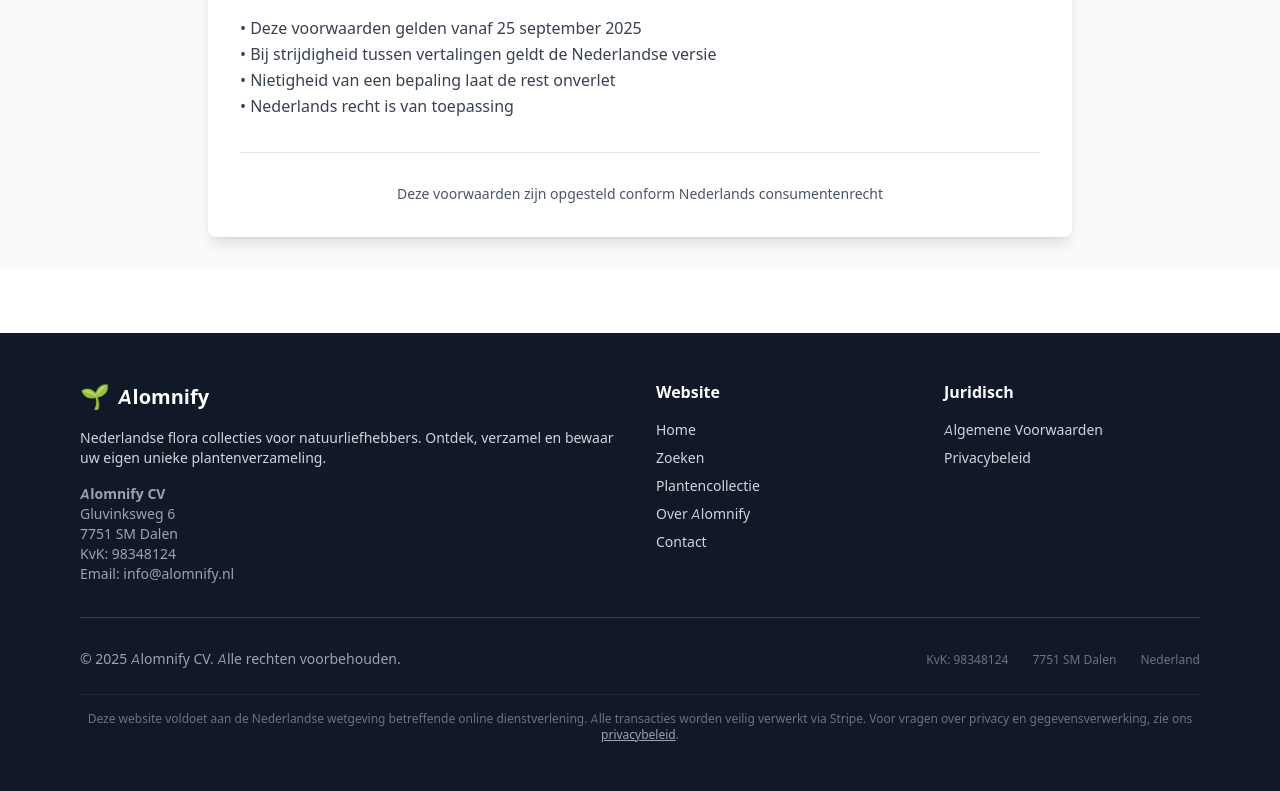
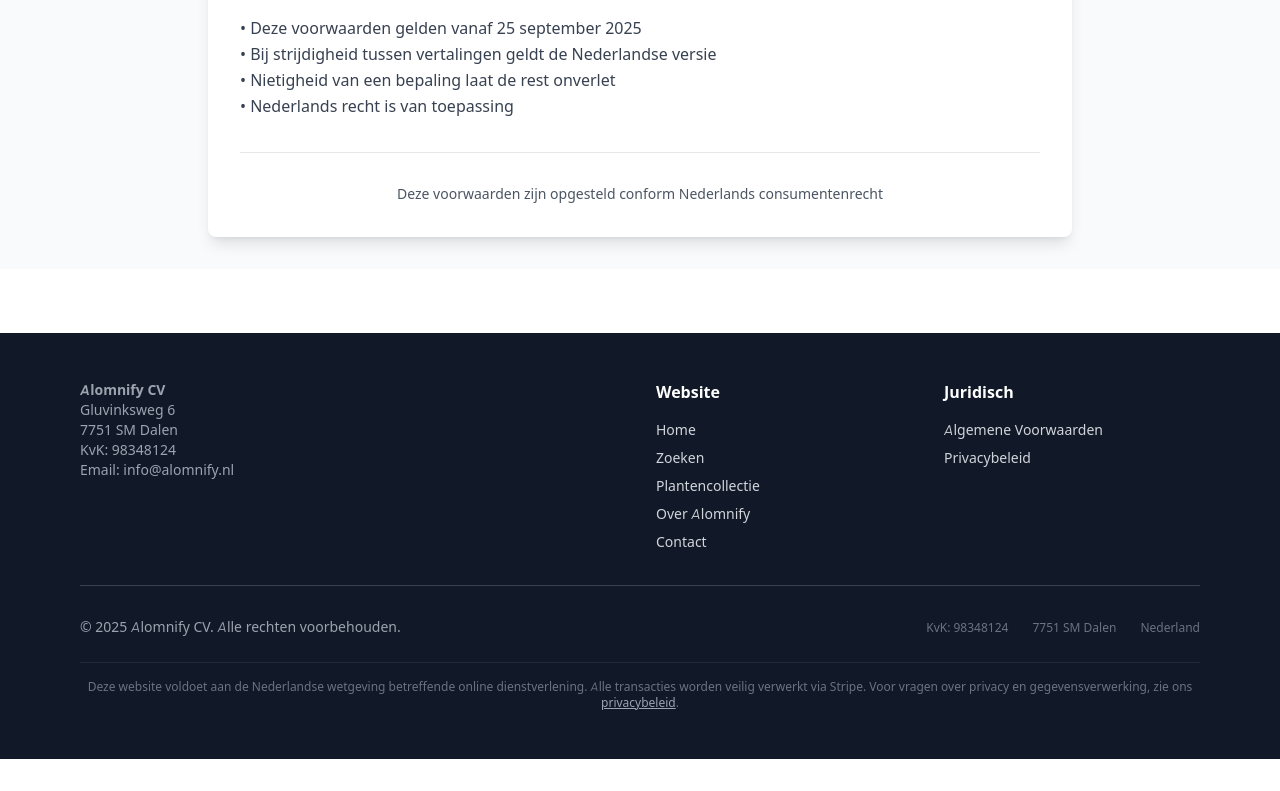
Before and after one commit to Mattiscarlatti/alomnify-web-frontend, a Next.js app: page /algemene-voorwaarden in a window 1280 px wide. Shown: the part 4252-5043 px from the top of the page. After the commit the page ends 5011 px from the top, so only its background shows below. Built offline with nearby package versions, Linux system fonts and the light colour scheme.

Commit message:
Update11

```diff
--- a/src/components/footer.tsx
+++ b/src/components/footer.tsx
@@ -8,13 +8,6 @@
         <div className="grid grid-cols-1 md:grid-cols-4 gap-8 mb-8">
           {/* Company info */}
           <div className="col-span-1 md:col-span-2">
-            <div className="flex items-center mb-4">
-              <span className="text-2xl">🌱</span>
-              <h3 className="text-xl font-bold ml-2">Alomnify</h3>
-            </div>
-            <p className="text-gray-300 text-sm mb-4">
-              Nederlandse flora collecties voor natuurliefhebbers. Ontdek, verzamel en bewaar uw eigen unieke plantenverzameling.
-            </p>
             <div className="text-sm text-gray-400">
               <p><strong>Alomnify CV</strong></p>
               <p>Gluvinksweg 6</p>
```
